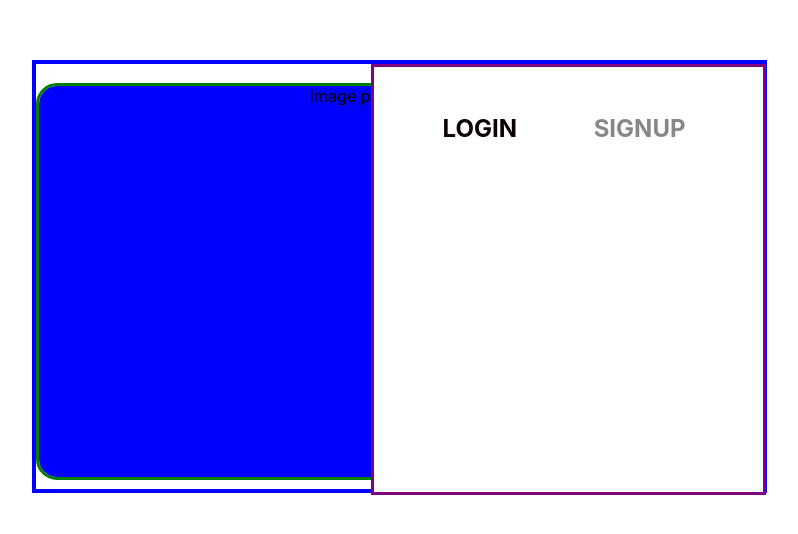
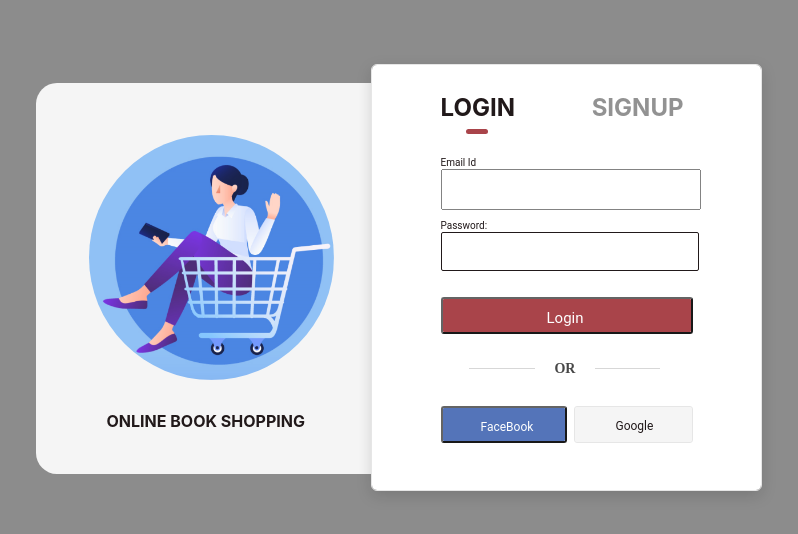
Before and after one commit to Upendrasahu99/BookStoreFrontend, a React (Create React App) app: page / in a window 1280 px wide. Shown: the part 124-658 px from the top of the page, without its empty margins (241-1039 px from the left). Built offline with nearby package versions, Linux system fonts and the light colour scheme.

Commit message:
[Upendra] Add : Created login page

```diff
--- a/src/App.js
+++ b/src/App.js
@@ -1,12 +1,12 @@
 import logo from './logo.svg';
 import './App.css';
-import Signup from './components/signup_page/Signup';
+import Base from './components/basePage/Base';
 
 
 function App() {
   return (
     <div className="App">
-      <Signup/>
+      <Base/>
     </div>
   );
 }
--- a/src/components/signup_page/Signup.css
+++ b/src/components/basePage/Base.css
@@ -7,13 +7,14 @@
     justify-content: center;/*aling horizontaly*/
 
     /*UI property*/
+    background-color: gray;
+    opacity: 0.90;
    /* background: #000000  no-repeat padding-box;
     opacity: 0.31;*/
 }
 
 .centerDiv{
     /* Layout Properties */
-    border: 4px solid blue;
     top: 166px;
     left: 320px;
     width: 727px;
@@ -24,7 +25,6 @@
 
 .imagebox{
     /* Layout Properties */
-    border: 3px solid green;
     margin-top: 19px;
     margin-bottom: 19px;
     margin-right: 103px;
@@ -37,34 +37,39 @@
     background: #F5F5F5 0% 0% no-repeat padding-box;
     border-radius: 21px;
     opacity: 1;
-    background-color: blue;
 }
-
+.img{
+    position: absolute;
+    width: 245px;
+    height: 245px;
+    left: 53px;
+    top: 52px;
+    border-radius: 150px;
+}
+.imgCaption{
+    position: absolute;
+    /* Layout Properties */
+    top: 328px;
+    left: 71px;
+    /* UI Properties */
+    text-align: left;
+    font: normal normal medium 18px/24px Roboto;
+    letter-spacing: 0px;
+    color: #0A0102;
+    font-weight: bold;
+    text-transform: uppercase;
+    opacity: 1;
+}
 .loginComponent{
-    border: 3px solid purple;
     width: 389px;
     height: 425px;
     margin-left: 335px;
     position: relative;
     z-index: 2;
-    background-color: white;
+    /* UI Properties */
+    background: #FFFFFF 0% 0% no-repeat padding-box;
+    box-shadow: 0px 5px 15px #00000029;
+    border: 1px solid #E4E4E4;
+    border-radius: 6px;
+    opacity: 1;
 }
-
-.signupHeading,.loginHeading{
-    display: inline-block;
-    font: normal normal medium 25px/33px Roboto;
-    letter-spacing: 0px;
-    text-transform: uppercase;
-}
-.loginHeading{
-    position: absolute;
-    left: 69px;
-    top: 28px;
-    color: #0A0102;
-}
-.signupHeading{
-    position: absolute;
-    right: 77px;
-    top: 28px;
-    color: #878787;
-}
--- /dev/null
+++ b/src/components/basePage/Base.jsx
@@ -0,0 +1,23 @@
+import React from "react";
+import "./Base.css";
+import { TextField } from "@mui/material";
+import Login from "../loginPage/Login";
+import logo from '../../asset/logo.png'
+
+const Base = () => {
+  return (
+    <div className="signupMainDiv">
+      <div className="centerDiv">
+        <div className="imagebox">
+            <img src={logo} className="img"></img>
+            <figcaption className="imgCaption">ONLINE BOOK SHOPPING</figcaption>
+        </div>
+        <div className="loginComponent">
+          <Login />
+        </div>
+      </div>
+    </div>
+  );
+};
+
+export default Base;
--- /dev/null
+++ b/src/components/loginPage/Login.css
@@ -0,0 +1,203 @@
+
+.signupHeading,.loginHeading{
+    display: inline-block;
+    font: normal normal medium 25px/33px Roboto;
+    letter-spacing: 0px;
+    text-transform: uppercase;
+    margin: 0%;
+}
+.loginHeading{
+    position: absolute;
+    left: 69px;
+    top: 28px;
+    color: #0A0102;
+}
+.headingline{
+    position: absolute;
+    top:64px;
+    left:94px;
+    width: 22px;
+    height: 5px;
+    /* UI Properties */
+    background: #A03037 0% 0% no-repeat padding-box;
+    border-radius: 4px;
+    opacity: 1;
+}
+.signupHeading{
+    position: absolute;
+    right: 77px;
+    top: 28px;
+    color: #878787;
+}
+.emailLabel{
+    position: absolute;
+    left: 69px;
+    top: 91px;
+    width: 36px;
+    height: 13px;
+    text-align: left;
+    /* UI Properties */
+    text-align: left;
+    font: normal normal normal 10px/13px Roboto;
+    letter-spacing: 0px;
+    color: #0A0102;
+    text-transform: capitalize;
+    opacity: 1;
+}
+.email{
+    /* Layout Properties */
+    position: absolute;
+    top: 104px;
+    left: 69px;
+    width: 252px;
+    height: 35px;
+}
+
+.passworLabel{
+    position: absolute;
+    /* Layout Properties */
+    top: 154px;
+    left: 69px;
+    width: 44px;
+    height: 13px;
+    /* UI Properties */
+    text-align: left;
+    font: normal normal normal 10px/13px Roboto;
+    letter-spacing: 0px;
+    color: #0A0102;
+    text-transform: capitalize;
+    opacity: 1;
+}
+.password{
+    position: absolute;
+    /* Layout Properties */
+    top: 167px;
+    left: 69px;
+    width: 252px;
+    height: 35px;
+    /* UI Properties */
+    background: #FFFFFF 0% 0% no-repeat padding-box;
+    border: 1px solid #0A0102;
+    border-radius: 2px;
+    opacity: 1;
+}
+.loginButton{
+    position: absolute;
+    top: 232px;
+    left: 69px;
+    width: 252px;
+    height: 37px;
+    background: #A03037 0% 0% no-repeat padding-box;
+    border-radius: 3px;
+    opacity: 1;
+}
+.loginText{
+    position: absolute;
+    /* Layout Properties */
+    top: 9px;
+    left: 104px;
+    width: 37px;
+    height: 20px;
+    /* UI Properties */
+    text-align: left;
+    font: normal normal normal 15px/20px Roboto;
+    letter-spacing: 0px;
+    color: #FFFFFF;
+}
+span{
+    position: absolute;
+    /* Layout Properties */
+    top: 295px;
+    left: 97.99px;
+    width: 191px;
+    height: 18px;
+    /* UI Properties */
+    opacity: 1;
+    display: flex;
+    flex-direction: row;
+    justify-content: center;
+    align-items: center;
+}
+span {
+    text-align: center;
+    overflow: hidden;
+    white-space: nowrap;
+}
+span:before,
+span:after {
+    content: "";
+    display: inline-block;
+    width: 50%;
+    height: 1px;
+    vertical-align: middle;
+    background: lightgrey;
+}
+
+span:before {
+    right: 0.5em;
+    margin-left: -50%;
+}
+
+span:after {
+    left: 0.5em;
+    margin-right: -50%;
+}
+.or{
+    font: normal normal bold 14px/18px Meiryo UI;
+    color: #343434;
+    text-transform: uppercase;
+    width: 60px;
+}
+.faceBookButton{
+    position: absolute;
+    /* Layout Properties */
+    top: 341px;
+    left: 69px;
+    width: 126px;
+    height: 37px;
+    /* UI Properties */
+    background: #4266B2 0% 0% no-repeat padding-box;
+    border-radius: 3px;
+    opacity: 1;
+}
+.faceBookText{
+    position: absolute;
+    /* Layout Properties */
+    top: 11px;
+    left: 38px;
+    width: 46px;
+    height: 16px;
+    /* UI Properties */
+    text-align: left;
+    font: normal normal normal 12px/16px Roboto;
+    letter-spacing: 0px;
+    color: #FFFFFF;
+    opacity: 1;
+}
+.googleButton{
+    position: absolute;
+    /* Layout Properties */
+    top: 341px;
+    left: 202px;
+    width: 119px;
+    height: 37px;
+    /* UI Properties */
+    background: #F5F5F5 0% 0% no-repeat padding-box;
+    border: 1px solid #E4E4E4;
+    border-radius: 3px;
+    opacity: 1;
+}
+.googleText{
+    position: absolute;
+    /* Layout Properties */
+    top: 11px;
+    left: 41px;
+    width: 38px;
+    height: 16px;
+    /* UI Properties */
+    text-align: left;
+    font: normal normal normal 12px/16px Roboto;
+    letter-spacing: 0px;
+    color: #0A0102;
+    opacity: 1;
+}
--- /dev/null
+++ b/src/components/loginPage/Login.jsx
@@ -0,0 +1,39 @@
+import React from "react";
+import "./Login.css";
+
+const Login = () => {
+  return (
+    <div>
+      <h2 className="loginHeading">LOGIN</h2>
+      <div className="headingline"></div>
+      <h2 className="signupHeading">SIGNUP</h2>
+      <label for="inputEmail1" className="emailLabel">
+        Email id
+      </label>
+      <input
+        type="email"
+        class="form-control"
+        id="inputEmail1"
+        className="email"
+      ></input>
+      <label for="pwd" className="passworLabel">
+        Password:
+      </label>
+      <input type="password" id="pwd" name="pwd" className="password"></input>
+      <button type="button" className="loginButton">
+        <div className="loginText">Login</div>
+      </button>
+        <span>
+          <div className="or">OR</div>
+        </span>
+      <button type="button" className="faceBookButton">
+        <div className="faceBookText">FaceBook</div>
+      </button>
+      <button type="button" className="googleButton">
+        <div className="googleText">Google</div>
+      </button>
+    </div>
+  );
+};
+
+export default Login;
--- a/src/components/signup_page/Signup.jsx
+++ /dev/null
@@ -1,20 +0,0 @@
-import React from 'react';
-import './Signup.css'
-
-const Signup = () => {
-    return (
-        <div className='signupMainDiv'>
-            <div className='centerDiv'>
-                <div className='imagebox'>
-                Image part
-                </div>
-                <div className='loginComponent'>
-                    <h2 className='loginHeading'>LOGIN</h2>
-                    <h2 className='signupHeading'>SIGNUP</h2>
-                </div>
-            </div>
-        </div>
-    );
-}
-
-export default Signup;
```
Also changed, not shown: src/asset/logo.png (added).
